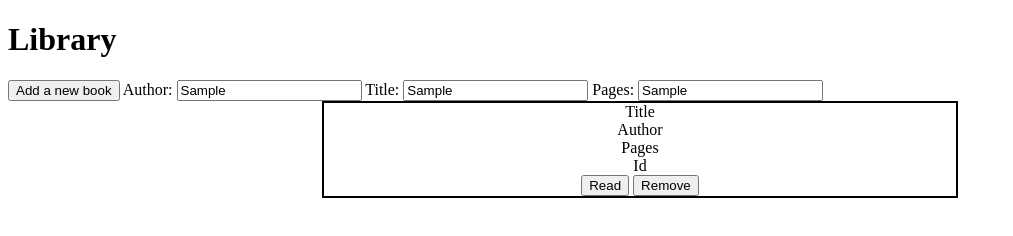
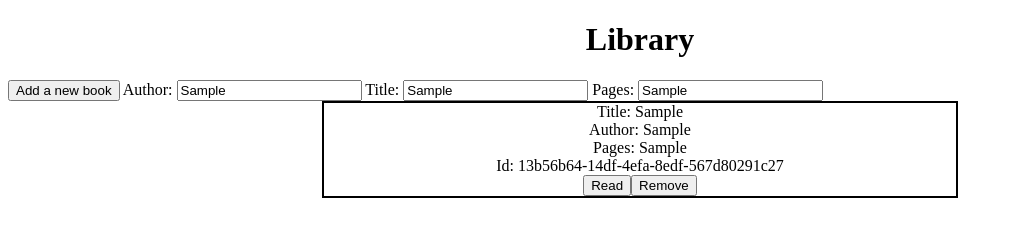
Before and after one commit to MichaelWaterfall/library, a plain HTML site: page index.html in a window 1280 px wide. Both pictures are taken after typing "Sample", "Sample", "Sample" into the empty fields and a click on the button "Add a new book". Shown: the whole page, without its empty margins (0-1013 px from the left). Drawn offline with Linux system fonts and the light colour scheme.

Commit message:
duplicate bug fixed

```diff
--- a/index.html
+++ b/index.html
@@ -20,7 +20,10 @@
             <label > Pages:</label>
             <input type="text" id="pagesInput"/>
         </div>
+        <div id="books-container">
 
+        </div>
+        <!--
         <div id="library">
             <div>Title</div>
             <div>Author</div>
@@ -29,7 +32,7 @@
             <button>Read</button>
             <button>Remove</button>
         </div>
-
+    -->
     </div>
     <script src="./script.js"></script>
 </body>
--- a/script.js
+++ b/script.js
@@ -11,7 +11,10 @@ function Book(title, author, pages) {
 }
 
 function displayBooks() {
-    for(let i = 0; i < myLibrary.length; i++) {
+    const booksContainer = document.getElementById("books-container");
+    booksContainer.innerHTML = "";
+
+    for (let i = 0; i < myLibrary.length; i++) {
         const newDiv = document.createElement("div");
         const titleDiv = document.createElement("div");
         const authorDiv = document.createElement("div");
@@ -19,22 +22,30 @@ function displayBooks() {
         const idDiv = document.createElement("div");
         const readButton = document.createElement("button");
         const removeButton = document.createElement("button");
-        newDiv.id = "library-div";
-        titleDiv.innerHTML = myLibrary[i].bookTitle;
-        authorDiv.innerHTML = "author";
-        pagesDiv.innerHTML = "pages";
-        idDiv.innerHTML = "id"
 
-        document.getElementById("main").appendChild(newDiv);
-        document.getElementById("library-div").appendChild(titleDiv);
-        document.getElementById("library-div").appendChild(authorDiv);
-        document.getElementById("library-div").appendChild(pagesDiv);
-        document.getElementById("library-div").appendChild(idDiv);
-        document.getElementById("library-div").appendChild(readButton);
-        document.getElementById("library-div").appendChild(removeButton);
-        console.log("div");
+        removeButton.onclick = function () {
+            console.log(myLibrary[i]);
+        };
+
+        newDiv.classList.add("library-div");
+        readButton.innerHTML = "Read";
+        removeButton.innerHTML = "Remove";
+        titleDiv.innerHTML = "Title: " + myLibrary[i].bookTitle;
+        authorDiv.innerHTML = "Author: " + myLibrary[i].bookAuthor;
+        pagesDiv.innerHTML = "Pages: " + myLibrary[i].bookPages;
+        idDiv.innerHTML = "Id: " + myLibrary[i].id;
+
+        newDiv.appendChild(titleDiv);
+        newDiv.appendChild(authorDiv);
+        newDiv.appendChild(pagesDiv);
+        newDiv.appendChild(idDiv);
+        newDiv.appendChild(readButton);
+        newDiv.appendChild(removeButton);
+
+        booksContainer.appendChild(newDiv);
     }
 }
+
 
 
 document.getElementById("addBookButton").onclick = function (){
@@ -43,6 +54,7 @@ document.getElementById("addBookButton").onclick = function (){
     const titleInput = document.getElementById("titleInput").value;
     const pagesInput = document.getElementById("pagesInput").value;
     myLibrary.push(new Book(authorInput, titleInput, pagesInput));
+    displayBooks();
     console.log(myLibrary);
     console.log("update");
 }
--- a/style.css
+++ b/style.css
@@ -5,9 +5,14 @@
     text-align: center;
 }
 
-#library-div {
+.library-div {
+    top: 50;
     margin: auto;
     width: 50%;
     border: 2px solid black;
     text-align: center;
 }
+
+h1 {
+    text-align: center;
+}
```
